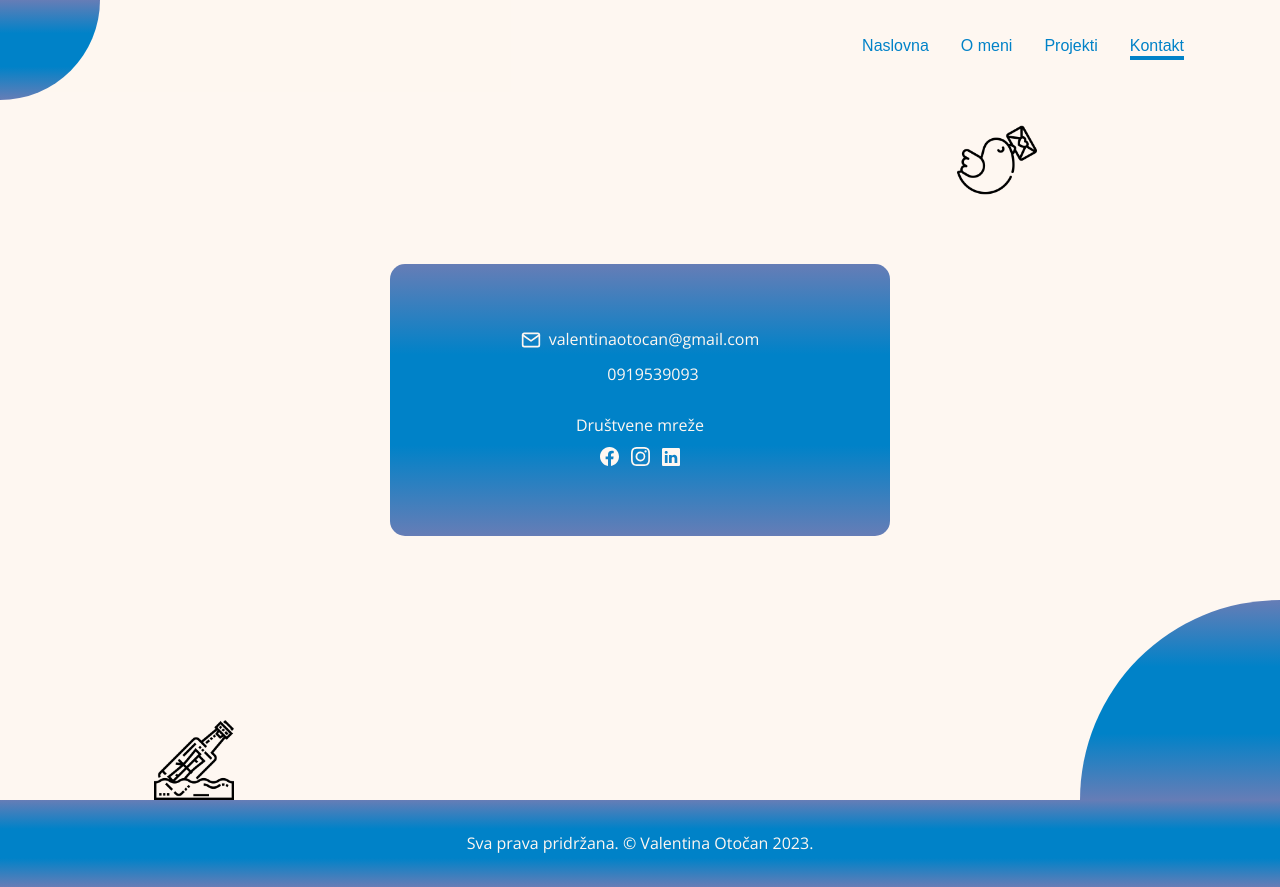
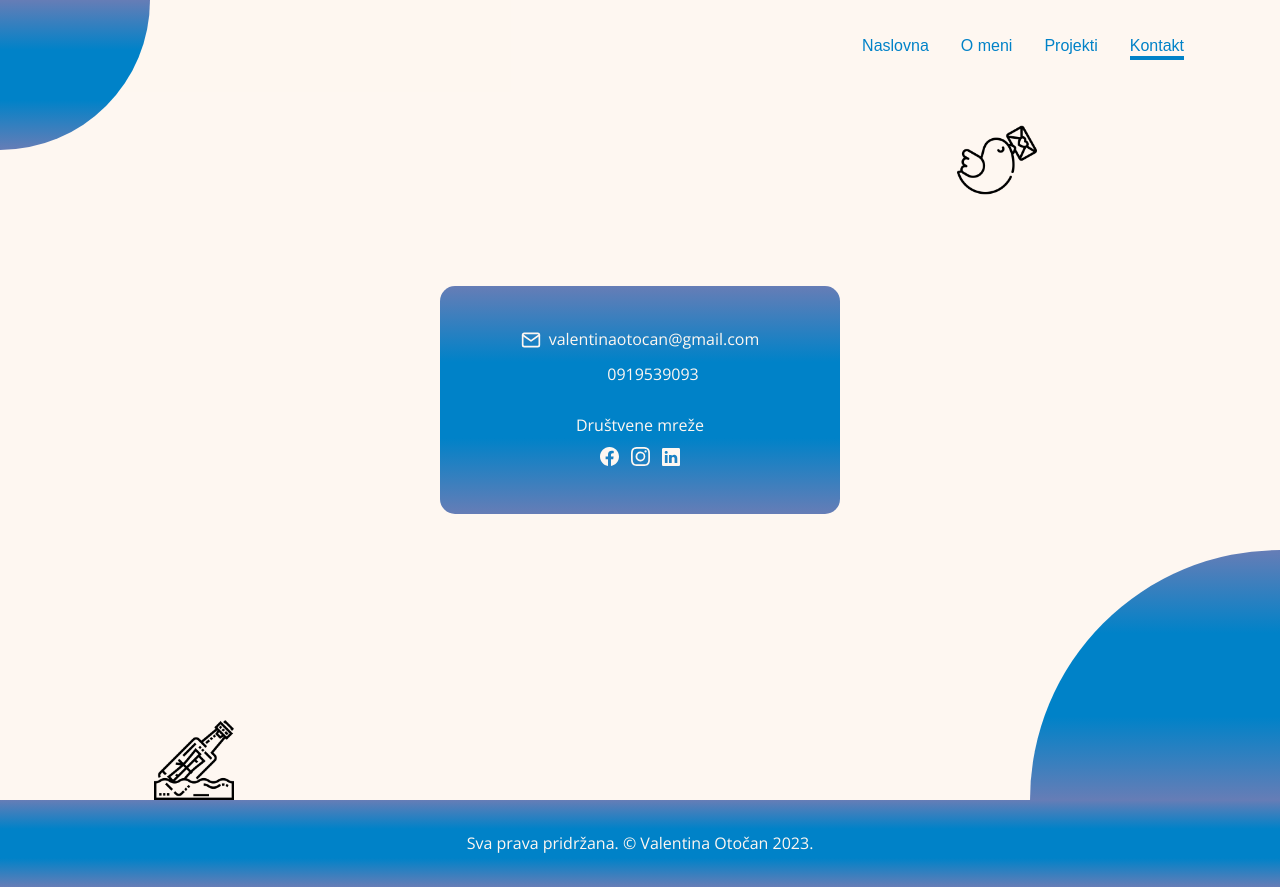
Before and after one commit to valentinaotocan/portfolio, a React (Vite) app: page /kontakt in a window 1280 px wide. Built offline with nearby package versions, Linux system fonts and the light colour scheme; some icons are missing; a web font is replaced by a local one.

Commit message:
Improve code for circles.

```diff
--- a/src/pages/Contact.tsx
+++ b/src/pages/Contact.tsx
@@ -10,12 +10,12 @@ function Contact() {
   useTitle("Kontakt");
   return (
     <section className="section contact plr-custom">
-      <div className="contact__circle-top linear-bg"></div>
-      <div className="contact__circle-bottom linear-bg"></div>
-      <img src={pigeon} className="contact__image-pigeon png-w" alt="Pigeon" />
+      <div className="circle linear-bg pos-a"></div>
+      <div className="circle--xs-top linear-bg pos-a"></div>
+      <img src={pigeon} className="contact__image-pigeon png-w pos-a" alt="Pigeon" />
       <img
         src={bottle}
-        className="contact__image-bottle png-w"
+        className="contact__image-bottle png-w pos-a"
         alt="Message in a bottle"
       />
       <div className="contact__box linear-bg fs-base sans-serif2 txt-color-primary">
--- a/src/pages/Home.tsx
+++ b/src/pages/Home.tsx
@@ -11,8 +11,8 @@ function Home() {
   useTitle('Naslovna');
   return (
     <section className="home plr-small">
-      <div className="home__circle linear-bg"></div>
-      <div className="home__circle--smaller linear-bg"></div>
+      <div className="circle pos-a linear-bg"></div>
+      <div className="circle--xs-top pos-a linear-bg"></div>
       <div className="home__picture">
         <motion.img
           src={valentinaOtocan}
@@ -24,7 +24,7 @@ function Home() {
         />
         <motion.img
           src={pet}
-          className="home__picture__pet img-contain png-w"
+          className="home__picture__pet img-contain png-w pos-a"
           alt="Pet"
           variants={fromTop}
           initial="hidden"
@@ -32,7 +32,7 @@ function Home() {
         />
         <motion.img
           src={work}
-          className="home__picture__work img-contain png-w"
+          className="home__picture__work img-contain png-w pos-a"
           alt="Work"
           variants={fromTop}
           initial="hidden"
@@ -40,7 +40,7 @@ function Home() {
         />
         <motion.img
           src={ecology}
-          className="home__picture__ecology img-contain png-w"
+          className="home__picture__ecology img-contain png-w pos-a"
           alt="Ecology"
           variants={fromTop}
           initial="hidden"
--- /dev/null
+++ b/src/styles/circles.scss
@@ -0,0 +1,23 @@
+.circle {
+  width: toRem(250px);
+  height: toRem(250px);
+  border-radius: 100% 0 0 0;
+  bottom: 0;
+  right: 0;
+  &--xs-top {
+    border-radius: 0 0 100% 0;
+    width: toRem(150px);
+    height: toRem(150px);
+    top: 0;
+    left: 0;
+    z-index: 500;
+  }
+  @media (max-width: toRem(1024px)) {
+    width: toRem(150px);
+    height: toRem(150px);
+    &--xs-top {
+      width: toRem(100px);
+      height: toRem(100px);
+    }
+  }
+}
--- a/src/styles/main.scss
+++ b/src/styles/main.scss
@@ -5,6 +5,7 @@
 @import 'underline-hover';
 @import 'utils.text';
 @import 'button';
+@import 'circles';
 
 @import './pages/Home';
 @import './pages/About';
--- a/src/styles/pages/Contact.scss
+++ b/src/styles/pages/Contact.scss
@@ -4,45 +4,23 @@
   align-items: center;
   min-height: 100vh;
   height: 100%;
-  &__circle-top {
-    width: toRem(100px);
-    height: toRem(100px);
-    border-radius: 0 0 100% 0;
-    position: absolute;
-    left: 0;
-    top: 0;
-    z-index: 5;
-  }
-
-  &__circle-bottom {
-    width: toRem(200px);
-    height: toRem(200px);
-    border-radius: 100% 0 0 0;
-    position: absolute;
-    right: 0;
-    bottom: 0;
-  }
-
   &__image-pigeon {
-    position: absolute;
     right: 19%;
     top: 120px;
   }
   &__image-bottle {
-    position: absolute;
     bottom: 0;
     left: 12%;
   }
-
   &__box {
     display: flex;
     flex-direction: column;
     align-items: center;
     text-align: center;
-    padding: 62px;
+    padding: 40px;
     border-radius: 15px;
     width: 100%;
-    max-width: 500px;
+    max-width: 400px;
 
     &__row {
       display: flex;
@@ -52,18 +30,9 @@
     .social:hover {
       opacity: 0.8;
     }
-
-    @media (max-width: toRem(768px)) {
-      padding: toRem(35px);
-      max-width: toRem(380px);
-    }
   }
 
   @media (max-width: toRem(375px)) {
-    &__circle-bottom {
-      width: toRem(100px);
-      height: toRem(100px);
-    }
     .icon-mobile,
     .icon-mail {
       display: none;
--- a/src/styles/pages/Home.scss
+++ b/src/styles/pages/Home.scss
@@ -13,18 +13,15 @@
       max-height: 70vh;
     }
     &__ecology {
-      position: absolute;
       top: toRem(18px);
       left: 19%;
       display: block;
     }
     &__work {
-      position: absolute;
       right: 7%;
       top: toRem(257px);
     }
     &__pet {
-      position: absolute;
       bottom: toRem(42px);
       left: 14%;
     }
@@ -33,58 +30,29 @@
     color: $secondary-color;
     width: 50%;
   }
-  &__circle {
-    width: toRem(250px);
-    height: toRem(250px);
-    border-radius: 100% 0 0 0;
-    position: absolute;
-    bottom: 0;
-    right: 0;
-    &--smaller {
-      border-radius: 0 0 100% 0;
-      width: toRem(150px);
-      height: toRem(150px);
-      position: absolute;
-      top: 0;
-      left: 0;
-      z-index: 500;
-    }
-  }
-}
 
   @media (max-width: toRem(1600px)) {
-  .home__picture__ecology {
+    &__picture__ecology {
       left: 16%;
     }
-  .home__picture__pet {
+    &__picture__pet {
       left: 6%;
     }
-  .home__picture__work {
+    &__picture__work {
       right: -3%;
     }
   }
-
   @media (max-width: toRem(1460px)) {
-  .home__text {
+    &__text {
       padding-left: 5%;
     }
-  .home__circle {
-    width: toRem(200px);
-    height: toRem(200px);
   }
-}
-
   @media (max-width: toRem(1024px)) {
-  .home {
     position: relative;
     flex-direction: column;
     justify-content: center;
     padding-top: toRem(80px);
     padding-bottom: toRem(80px);
-    &__circle {
-      width: toRem(100px);
-      height: toRem(100px);
-    }
     &__picture {
       padding-top: 0;
       width: 65%;
@@ -101,20 +69,17 @@
       padding-left: 0;
     }
   }
-}
-
-@media (max-width:toRem(768px)) {
-  .home__picture {
+  @media (max-width: toRem(768px)) {
+    &__picture {
       width: 80%;
     }
-  .home__picture__work {
+    &__picture__work {
       right: -8%;
       top: toRem(200px);
     }
   }
-
   @media (max-width: toRem(500px)) {
-  .home__picture {
+    &__picture {
       width: 100%;
       &__ecology {
         display: none;
@@ -128,8 +93,5 @@
         top: 0;
       }
     }
-  .home__circle--smaller {
-    width: toRem(100px);
-    height: toRem(100px);
   }
 }
```
Lines whose indentation alone changed are shown as unchanged.
